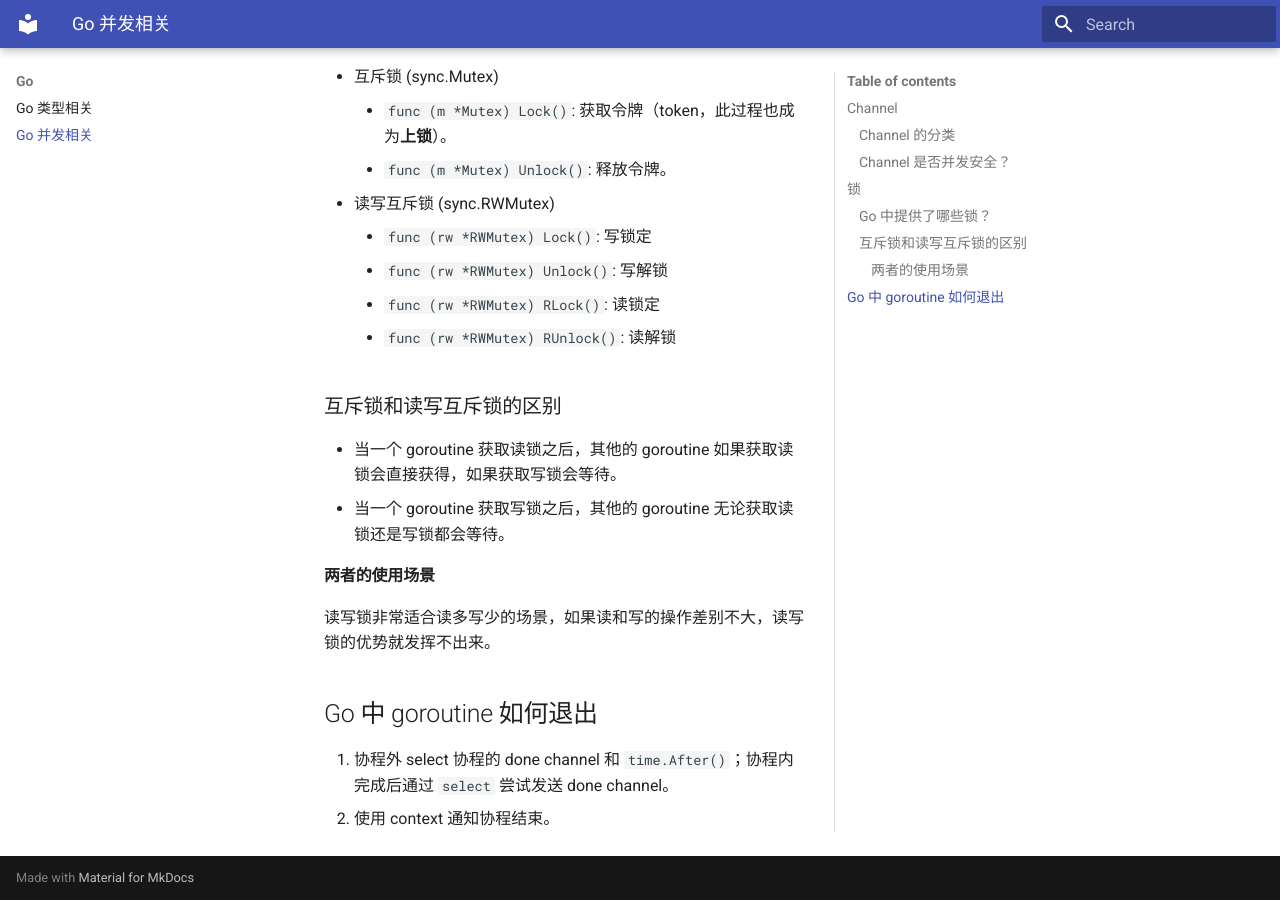
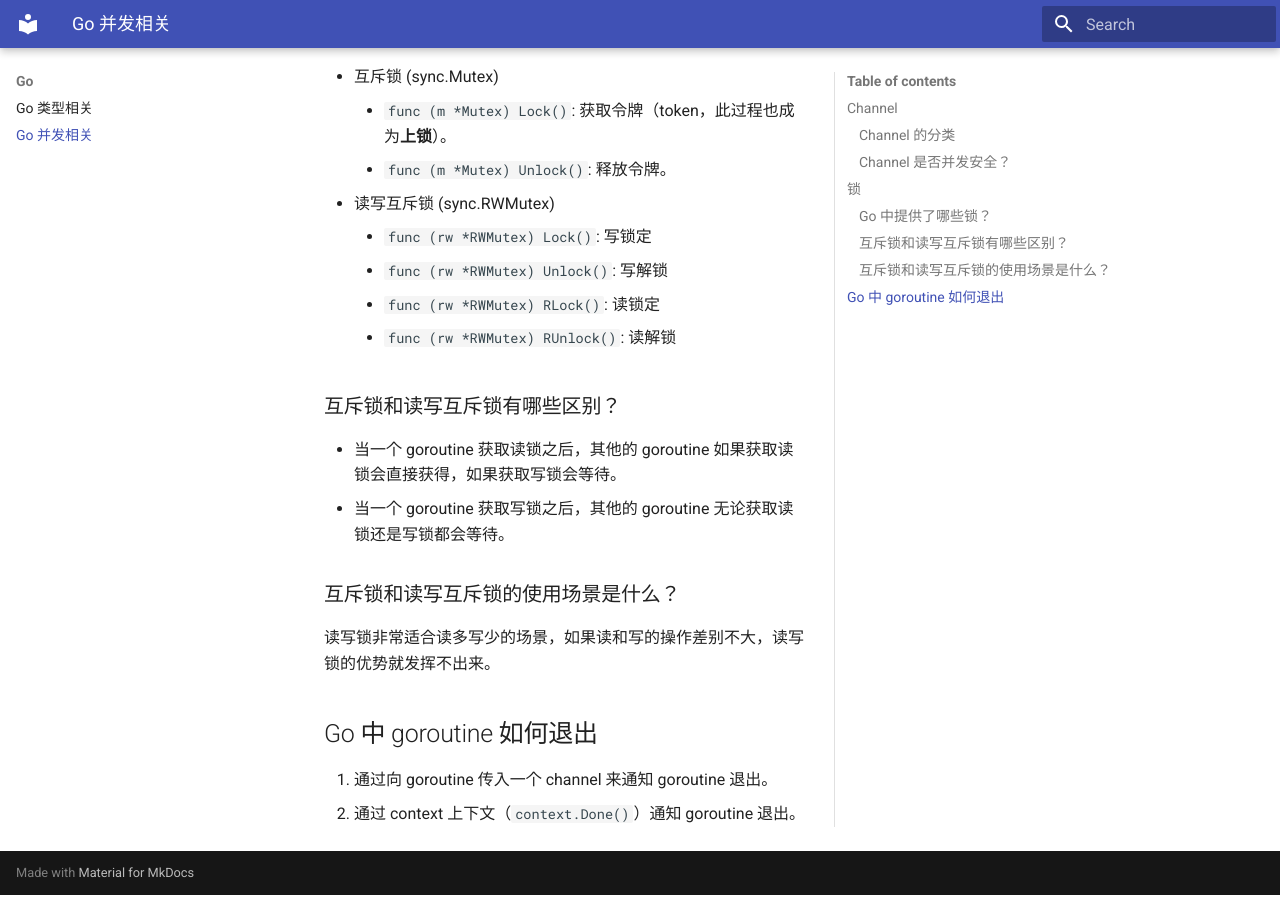
Before and after one commit to yuuushan/interview, an MkDocs documentation site: the page built from docs/Go/02-go-concurrency.md, in a window 1280 px wide and 900 px high, scrolled down 814 px. Built offline with MkDocs 1.6.1 and Material for MkDocs 9.7.7, drawn with Linux system fonts in a browser that asks for light colours.

Commit message:
📝 (go): 调整 goroutine 如何退出的表达

```diff
--- a/docs/Go/02-go-concurrency.md
+++ b/docs/Go/02-go-concurrency.md
@@ -34,16 +34,16 @@ Channel 是并发安全的，因为其在发送和接收时都加锁了。
   - `func (rw *RWMutex) RLock()`: 读锁定
   - `func (rw *RWMutex) RUnlock()`: 读解锁
 
-### 互斥锁和读写互斥锁的区别
+### 互斥锁和读写互斥锁有哪些区别？
 
 - 当一个 goroutine 获取读锁之后，其他的 goroutine 如果获取读锁会直接获得，如果获取写锁会等待。
 - 当一个 goroutine 获取写锁之后，其他的 goroutine 无论获取读锁还是写锁都会等待。
 
-#### 两者的使用场景
+### 互斥锁和读写互斥锁的使用场景是什么？
 
 读写锁非常适合读多写少的场景，如果读和写的操作差别不大，读写锁的优势就发挥不出来。
 
 ## Go 中 goroutine 如何退出
 
-1. 协程外 select 协程的 done channel 和 `time.After()`；协程内完成后通过 `select` 尝试发送 done channel。
-2. 使用 context 通知协程结束。
+1. 通过向 goroutine 传入一个 channel 来通知 goroutine 退出。
+2. 通过 context 上下文（`context.Done()`）通知 goroutine 退出。
```
